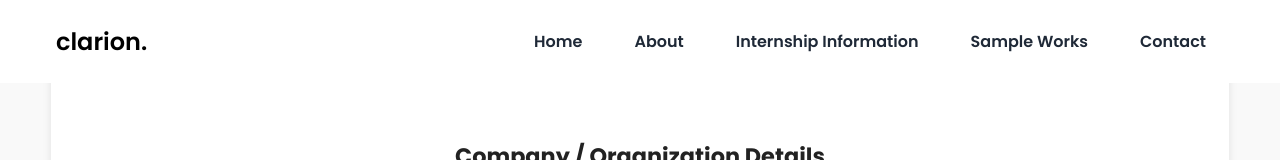
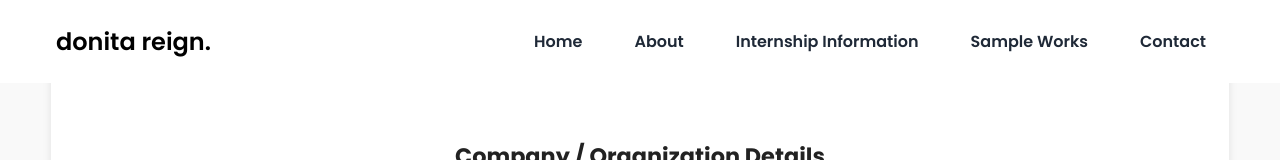
Before and after one commit to clariooon/donitareign.github.io, a plain HTML site: page internship.html in a window 1280 px wide. Shown: the top 160 px of the page. Drawn offline with nearby package versions, Linux system fonts and the light colour scheme.

Commit message:
Update internship.html

```diff
--- a/internship.html
+++ b/internship.html
@@ -13,7 +13,7 @@
 <body>
     <nav>
       <div class="nav_content">
-        <div class="logo"><a href="index.html">clarion.</a></div>
+        <div class="logo"><a href="index.html">donita reign.</a></div>
         <label for="check" class="checkbox">
           <i class="ri-menu-line"></i>
         </label>
```
